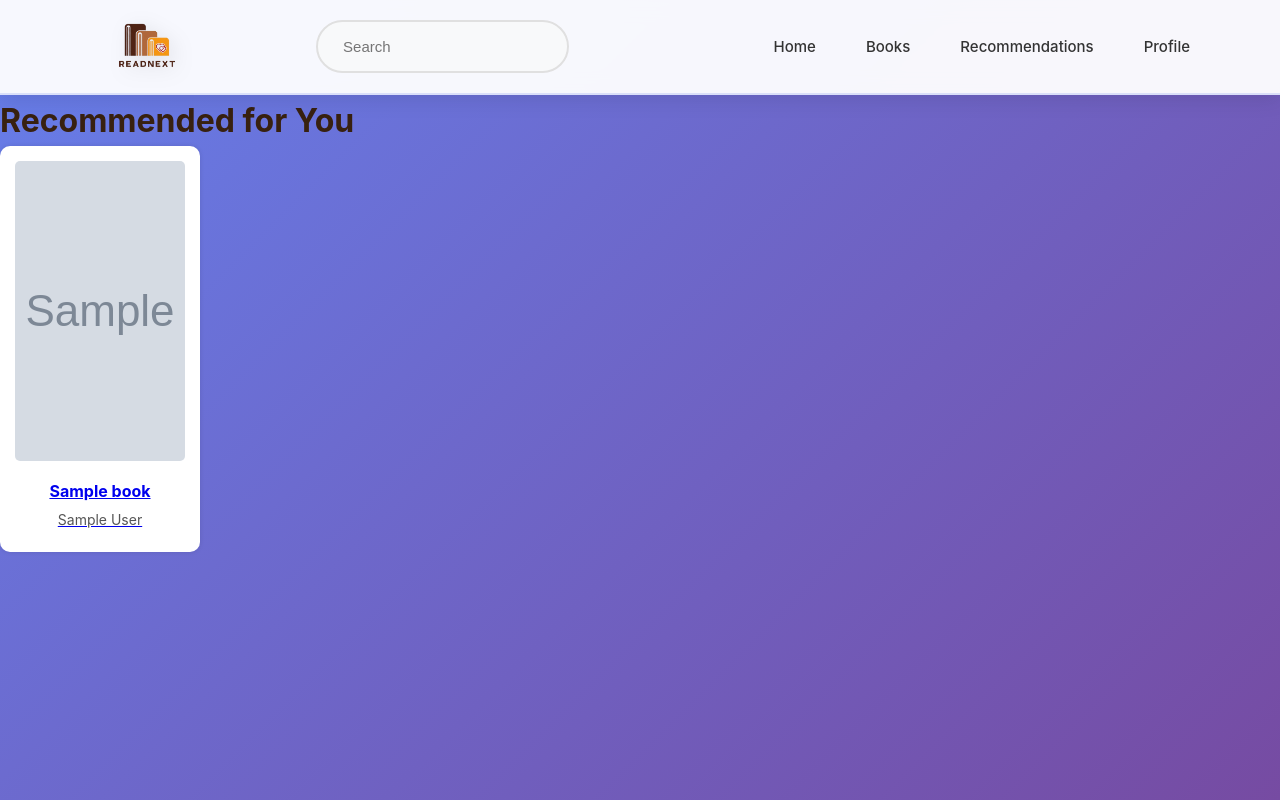
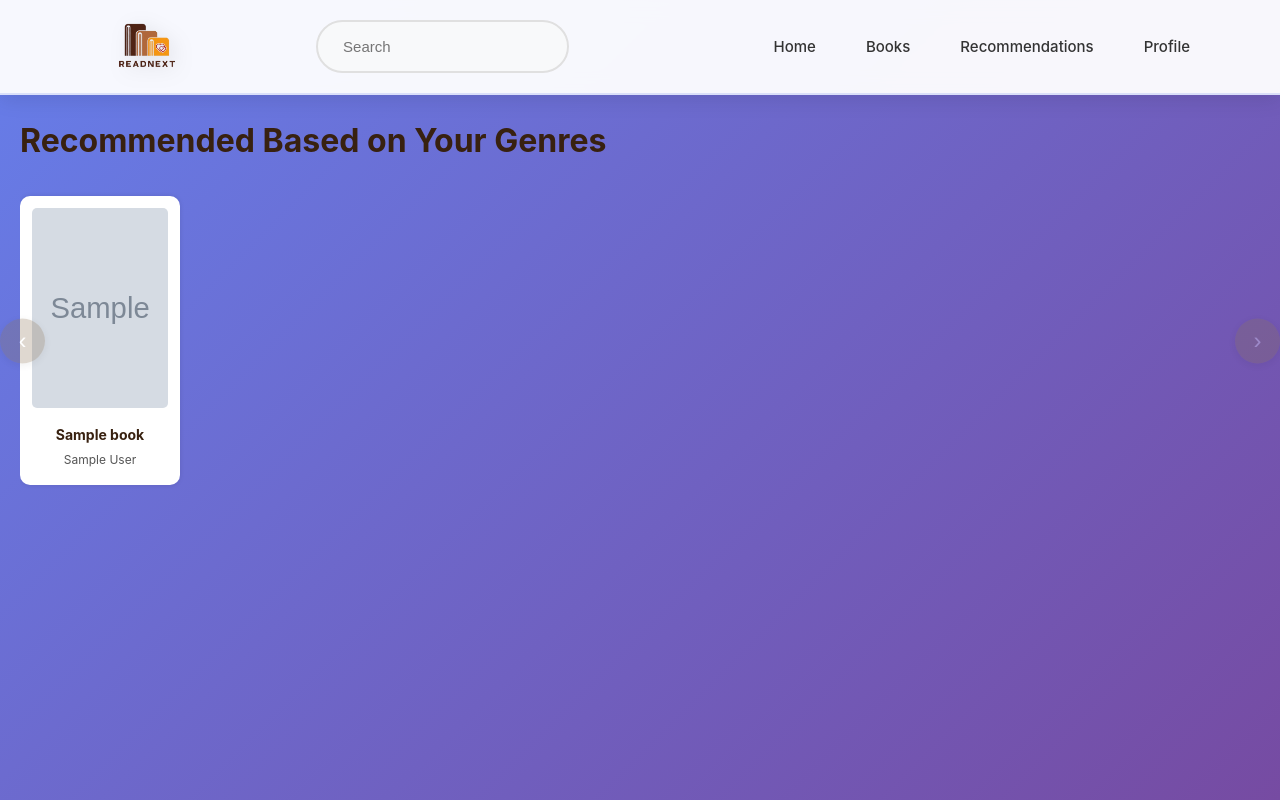
Before and after one commit to rmahale04/Book-Recommendation-System, a Flask app: template templates/recommendations.html in a window 1280 px wide. Run offline with Flask 3, Linux system fonts and the light colour scheme; the template is opened without the code that fills it: most values are stand-ins (such as "Sample title", 1, 10 or a date in 2020); grey boxes marked "Sample" are stand-in pictures.

Commit message:
Refactor recommendations page with scroll functionality

```diff
--- a/templates/recommendations.html
+++ b/templates/recommendations.html
@@ -5,23 +5,136 @@
     <meta name="viewport" content="width=device-width, initial-scale=1.0">
     <title>Recommendations - ReadNext</title>
     <style>
-        body { font-family: Arial, sans-serif;
-             /* padding: 20px;  */
+        body {
+            font-family: Arial, sans-serif;
             background: #f4f1ea;
-             color: #382110; }
-        .books-container { display: flex; flex-wrap: wrap; gap: 20px; }
-        .book-card { background: white; padding: 15px; border-radius: 10px; width: 200px; text-align: center; box-shadow: 0 0 5px rgba(0,0,0,0.1); }
-        .book-card img { width: 100%; height: 300px; object-fit: cover; border-radius: 5px; }
-        .book-card h3 { margin: 10px 0 5px; font-size: 16px; }
-        .book-card p { margin: 5px 0; font-size: 14px; color: #555; }
+            color: #382110;
+            margin: 0;
+            padding: 0;
+        }
+
+        h1 {
+            margin-left: 20px;
+            margin-top: 20px;
+            margin-bottom: 10px;
+        }
+
+        .scroll-wrapper {
+            position: relative;
+            padding: 0 20px;
+        }
+
+        .books-container {
+            display: flex;
+            gap: 20px;
+            padding: 20px 0;
+            overflow-x: auto;
+            overflow-y: hidden;
+            scroll-behavior: smooth;
+            -webkit-overflow-scrolling: touch;
+            scrollbar-width: thin;
+        }
+
+        .books-container::-webkit-scrollbar {
+            height: 10px;
+        }
+
+        .books-container::-webkit-scrollbar-track {
+            background: #e0d7c7;
+            border-radius: 5px;
+        }
+
+        .books-container::-webkit-scrollbar-thumb {
+            background: #8b7355;
+            border-radius: 5px;
+        }
+
+        .books-container::-webkit-scrollbar-thumb:hover {
+            background: #6d5a44;
+        }
+
+        .book-card {
+            background: white;
+            padding: 12px;
+            border-radius: 10px;
+            min-width: 160px;
+            width: 160px;
+            text-align: center;
+            box-shadow: 0 0 5px rgba(0,0,0,0.1);
+            flex-shrink: 0;
+        }
+
+        .book-card img {
+            width: 100%;
+            height: 200px;
+            object-fit: cover;
+            border-radius: 5px;
+        }
+
+        .book-card h3 {
+            margin: 8px 0 4px;
+            font-size: 14px;
+        }
+
+        .book-card p {
+            margin: 4px 0;
+            font-size: 12px;
+            color: #555;
+        }
+
+        .book-card a {
+            text-decoration: none;
+            color: inherit;
+        }
+
+        .scroll-arrow {
+            position: absolute;
+            top: 50%;
+            transform: translateY(-50%);
+            background: rgba(139, 115, 85, 0.9);
+            color: white;
+            border: none;
+            width: 45px;
+            height: 45px;
+            border-radius: 50%;
+            cursor: pointer;
+            font-size: 24px;
+            display: flex;
+            align-items: center;
+            justify-content: center;
+            z-index: 10;
+            transition: all 0.3s;
+            box-shadow: 0 2px 8px rgba(0,0,0,0.2);
+        }
+
+        .scroll-arrow:hover {
+            background: rgba(109, 90, 68, 1);
+            transform: translateY(-50%) scale(1.1);
+        }
+
+        .scroll-arrow.left {
+            left: 0;
+        }
+
+        .scroll-arrow.right {
+            right: 0;
+        }
+
+        .scroll-arrow:disabled {
+            opacity: 0.3;
+            cursor: not-allowed;
+        }
     </style>
 </head>
 <body>
     {% include "nav_page.html" %}
-    <h1>Recommended for You</h1>
-    {% if books %}
-    <div class="books-container">
-        {% for book in books %}
+
+    {% if search_books %}
+        <h1>Recommended Based on Your Searches</h1>
+        <div class="scroll-wrapper">
+            <button class="scroll-arrow left" onclick="scrollContainer(this, 'left')">‹</button>
+            <div class="books-container" onscroll="updateArrows(this)">
+                {% for book in search_books %}
                 <div class="book-card">
                     <a href="{{ url_for('book_details', book_id=book.book_id) }}">
                         <img src="{{ book.cover_image_url or url_for('static', filename='images/no_cover.png') }}" alt="{{ book.title }}">
@@ -31,8 +144,62 @@
                 </div>
                 {% endfor %}
             </div>
-    {% else %}
-        <p>No recommendations yet. Start searching for books to get recommendations!</p>
+            <button class="scroll-arrow right" onclick="scrollContainer(this, 'right')">›</button>
+        </div>
     {% endif %}
+
+    {% if genre_books %}
+        <h1>Recommended Based on Your Genres</h1>
+        <div class="scroll-wrapper">
+            <button class="scroll-arrow left" onclick="scrollContainer(this, 'left')">‹</button>
+            <div class="books-container" onscroll="updateArrows(this)">
+                {% for book in genre_books %}
+                <div class="book-card">
+                    <a href="{{ url_for('book_details', book_id=book.book_id) }}">
+                        <img src="{{ book.cover_image_url or url_for('static', filename='images/no_cover.png') }}" alt="{{ book.title }}">
+                        <h3>{{ book.title }}</h3>
+                        <p>{{ book.author }}</p>
+                    </a>
+                </div>
+                {% endfor %}
+            </div>
+            <button class="scroll-arrow right" onclick="scrollContainer(this, 'right')">›</button>
+        </div>
+    {% endif %}
+
+    {% if not search_books and not genre_books %}
+        <p style="padding: 20px;">No recommendations yet. Start searching for books or select genres to get personalized suggestions!</p>
+    {% endif %}
+
+    <script>
+        function scrollContainer(button, direction) {
+            const wrapper = button.parentElement;
+            const container = wrapper.querySelector('.books-container');
+            const scrollAmount = 360;
+
+            if (direction === 'left') {
+                container.scrollBy({ left: -scrollAmount, behavior: 'smooth' });
+            } else {
+                container.scrollBy({ left: scrollAmount, behavior: 'smooth' });
+            }
+
+            setTimeout(() => updateArrows(container), 300);
+        }
+
+        function updateArrows(container) {
+            const wrapper = container.parentElement;
+            const leftArrow = wrapper.querySelector('.scroll-arrow.left');
+            const rightArrow = wrapper.querySelector('.scroll-arrow.right');
+
+            leftArrow.disabled = container.scrollLeft <= 0;
+            rightArrow.disabled = container.scrollLeft >= container.scrollWidth - container.clientWidth - 5;
+        }
+
+        document.addEventListener('DOMContentLoaded', function() {
+            document.querySelectorAll('.books-container').forEach(container => {
+                updateArrows(container);
+            });
+        });
+    </script>
 </body>
 </html>
```
Lines whose indentation alone changed are shown as unchanged.
